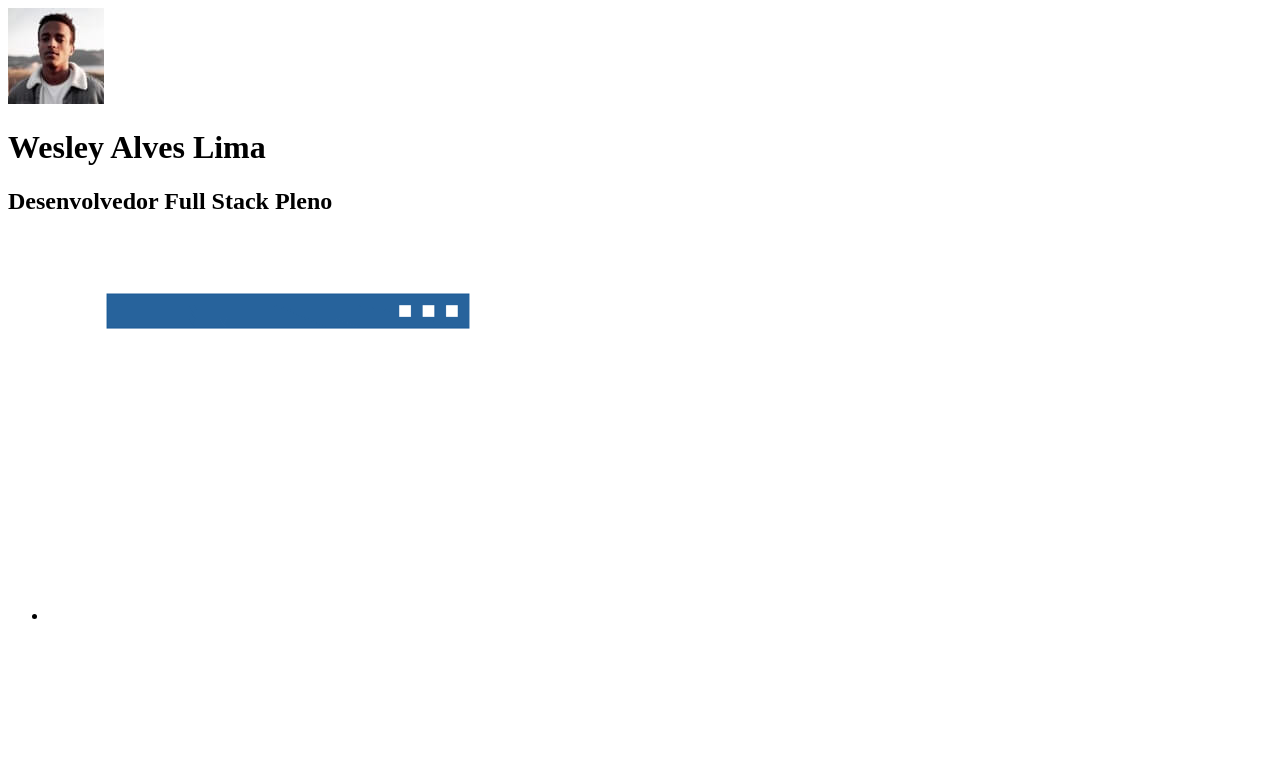
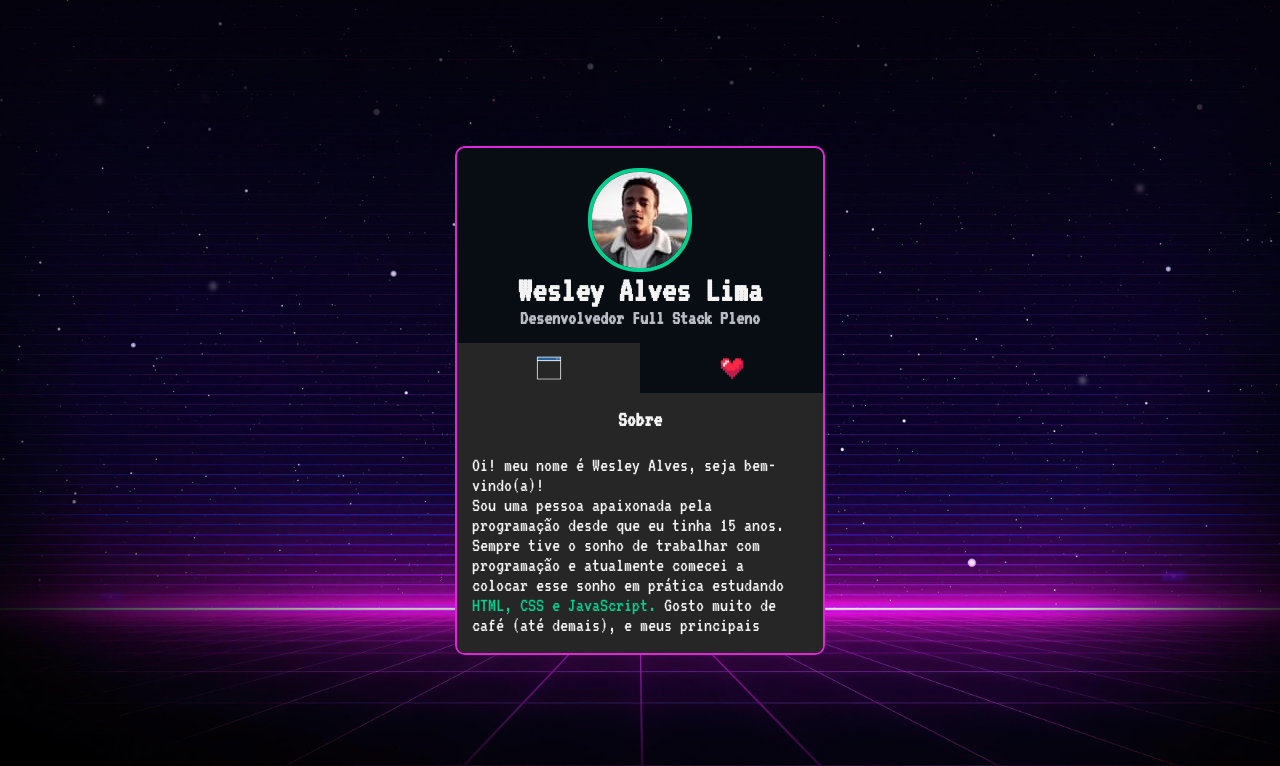
Before and after one commit to wess223/mini-presentation-web, a plain HTML site: page index.html in a window 1280 px wide. Shown: the top 766 px of the page. Drawn offline with Linux system fonts and the light colour scheme.

Commit message:
portfolio styling

```diff
--- a/index.html
+++ b/index.html
@@ -8,18 +8,23 @@
     <link rel="preconnect" href="https://fonts.googleapis.com">
     <link rel="preconnect" href="https://fonts.gstatic.com" crossorigin>
     <link href="https://fonts.googleapis.com/css2?family=VT323&display=swap" rel="stylesheet">
+    <link rel="stylesheet" href="src/css/reset.css">
+    <link rel="stylesheet" href="src/css/styles.css">
     <title>Mini Portfólio</title>
 </head>
 
 <body>
     <main class="card">
-        <div class="my-informations"></div>
+
+        <div class="my-informations">
             <img src="./src/imagens/foto-perfil.jpg" alt="foto de perfil">
             <h1 class="nome">Wesley Alves Lima</h1>
             <h2 class="cargo">Desenvolvedor Full Stack Pleno</h2>
+        </div>
+
         <div class="content">
             <ul class="tabs">
-                <li class="tab">
+                <li class="tab selected">
                     <img src="./src/imagens/sobre.gif" alt="ícone sobre mim">
                 </li>
                 <li class="tab">
@@ -28,9 +33,9 @@
             </ul>
 
             <div class="informations-tabs">
-                <div class="information">
-                    <h3 class="sub-titulo">Sobre</h3>
+                <div class="information selected">
 
+                    <h3 class="sub-title">Sobre</h3>
                     <div class="description">
                         <p>Oi! meu nome é Wesley Alves, seja bem-vindo(a)!</p>
                         <p>
@@ -42,9 +47,10 @@
                             jogar MMO RPG, ver animes e séries.
                         </p>
                     </div>
+                </div>
 
                 <div class="information">
-                        <h3 class="sub-titulo">Minhas redes</h3>
+                    <h3 class="sub-title">Minhas redes</h3>
                     <ul class="redes-sociais">
                         <li>
                             <a href="https://www.linkedin.com/in/wesley-alves-225071174/" target="_blank"
@@ -58,7 +64,7 @@
                         </li>
                     </ul>
                 </div>
-                </div>
+
             </div>
         </div>
     </main>
--- /dev/null
+++ b/src/css/reset.css
@@ -0,0 +1,14 @@
+*{
+    margin: 0;
+    padding: 0px;
+    box-sizing:border-box;
+}
+
+ul{
+    list-style: none;
+}
+
+a{
+    text-decoration: none;
+    color: #000;
+}
--- /dev/null
+++ b/src/css/styles.css
@@ -0,0 +1,155 @@
+body {
+    background-image: url(../imagens/fundo-site.jpg);
+    background-repeat: no-repeat;
+    background-size: cover;
+    background-position: center;
+
+    font-family: 'VT323', monospace;
+    color: #F3F3F3;
+    font-size: 18px;
+    display: flex;
+    justify-content: center;
+    align-items: center;
+    min-height: 100vh;
+    padding: 30px;
+}
+
+.card {
+    background-color: #070D12;
+    width: 370px;
+    border: 2px solid #E126D9;
+    border-radius: 10px;
+    overflow: hidden;
+}
+
+.tabs img {
+    width: 30px;
+}
+
+.card .my-informations {
+    padding-top: 20px;
+    display: flex;
+    flex-direction: column;
+    /*👆👇alinha de acordo com o flexDirection, horizontal ou vertical*/
+    align-items: center;
+}
+
+.card .my-informations img {
+    border-radius: 50px;
+    border: 4px solid #02D08F;
+}
+
+.card .my-informations .name {
+    font-size: 26px;
+}
+
+.card .my-informations .cargo {
+    font-size: 20px;
+    color: #B8BBC5
+}
+
+.card .content {
+    margin-top: 15px;
+}
+
+.card .tabs {
+    display: flex;
+}
+
+.card .tabs .tab {
+    width: 50%;
+    display: flex;
+    justify-content: center;
+    padding: 10px 0;
+    cursor: pointer;
+    transition: background-color 0.2s ease-in-out;
+}
+
+.card .tabs .tab img {
+    width: 30px;
+}
+
+.card .tabs .tab.selected {
+    background-color: #262626;
+}
+
+.card .informations-tabs {
+    background-color: #262626;
+}
+
+.card .tabs .tab:hover {
+    background-color: #414141;
+}
+
+.informations-tabs .information {
+    min-height: 260px;
+    padding: 15px;
+    display: none;
+}
+
+.informations-tabs .information {
+    min-height: 260px;
+    padding: 15px;
+    display: none;
+}
+
+.informations-tabs .information.selected {
+    display: block;
+}
+
+.informations-tabs .information.selected {
+    min-height: 260px;
+    padding: 15px;
+}
+
+.informations-tabs .sub-title {
+    font-size: 22px;
+    margin-bottom: 25px;
+    text-align: center;
+}
+
+.informations-tabs .description {
+    font-size: 20px;
+    max-height: 180px;
+    overflow-y: auto;
+    padding-right: 15px;
+}
+
+.informations-tabs .description span {
+    color: #02D08F;
+}
+
+.redes-sociais {
+    display: flex;
+    flex-direction: column;
+    gap: 25px;
+    align-items: center;
+    max-height: 180px;
+    overflow-y: auto;
+}
+
+.redes-sociais li a {
+    width: 250px;
+    display: block;
+    color: #F3F3F3;
+    text-align: center;
+    padding: 10px;
+    font-size: 20px;
+    transition: opacity 0.3s ease-in-out;
+}
+
+.redes-sociais li a:hover {
+    opacity: 0.8;
+}
+
+.redes-sociais .curriculo {
+    background-color: #06C185;
+}
+
+.redes-sociais .linkedIn {
+    background-color: #1D87BD;
+}
+
+.redes-sociais .github {
+    background-color: #545454;
+}
```
Lines whose indentation alone changed are shown as unchanged.
